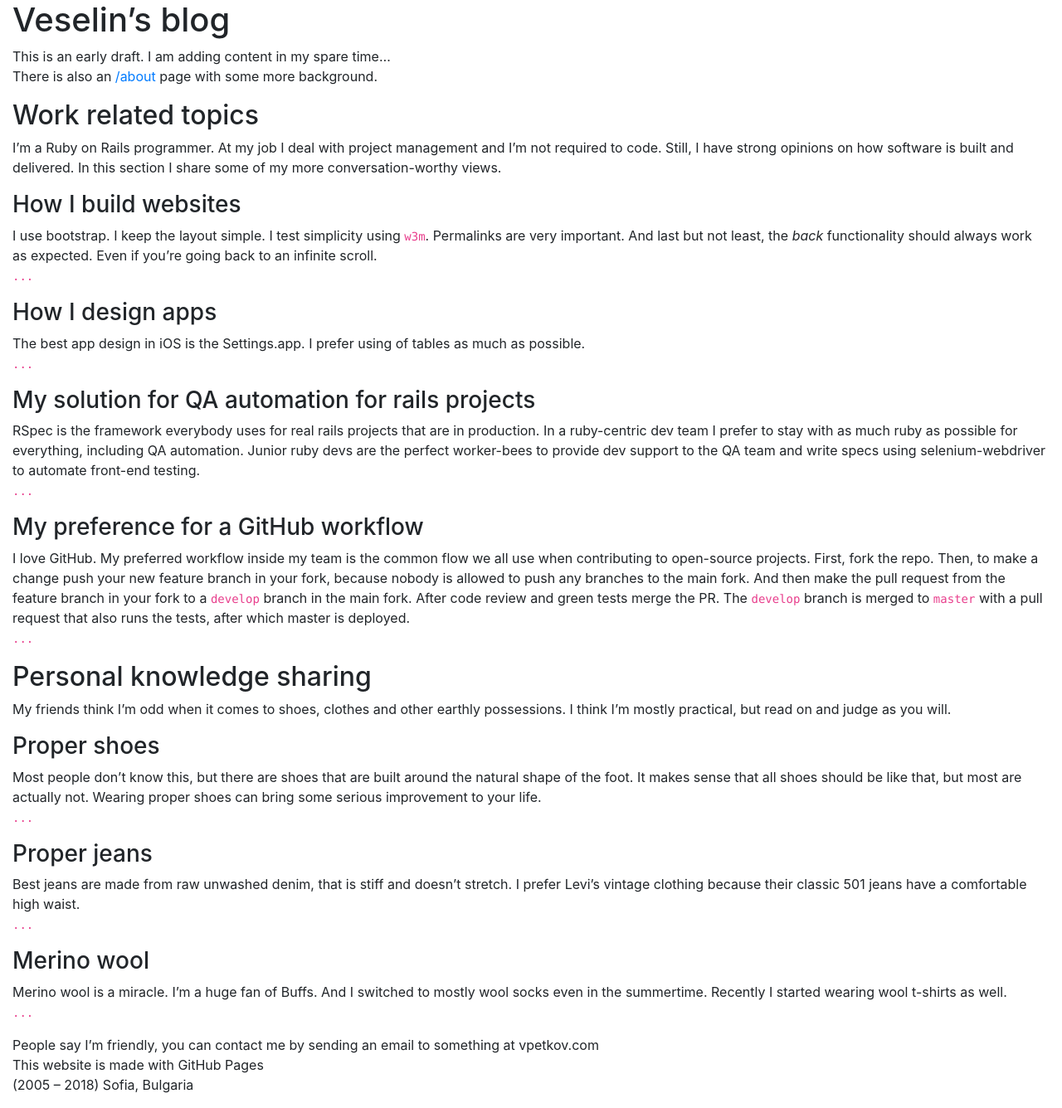
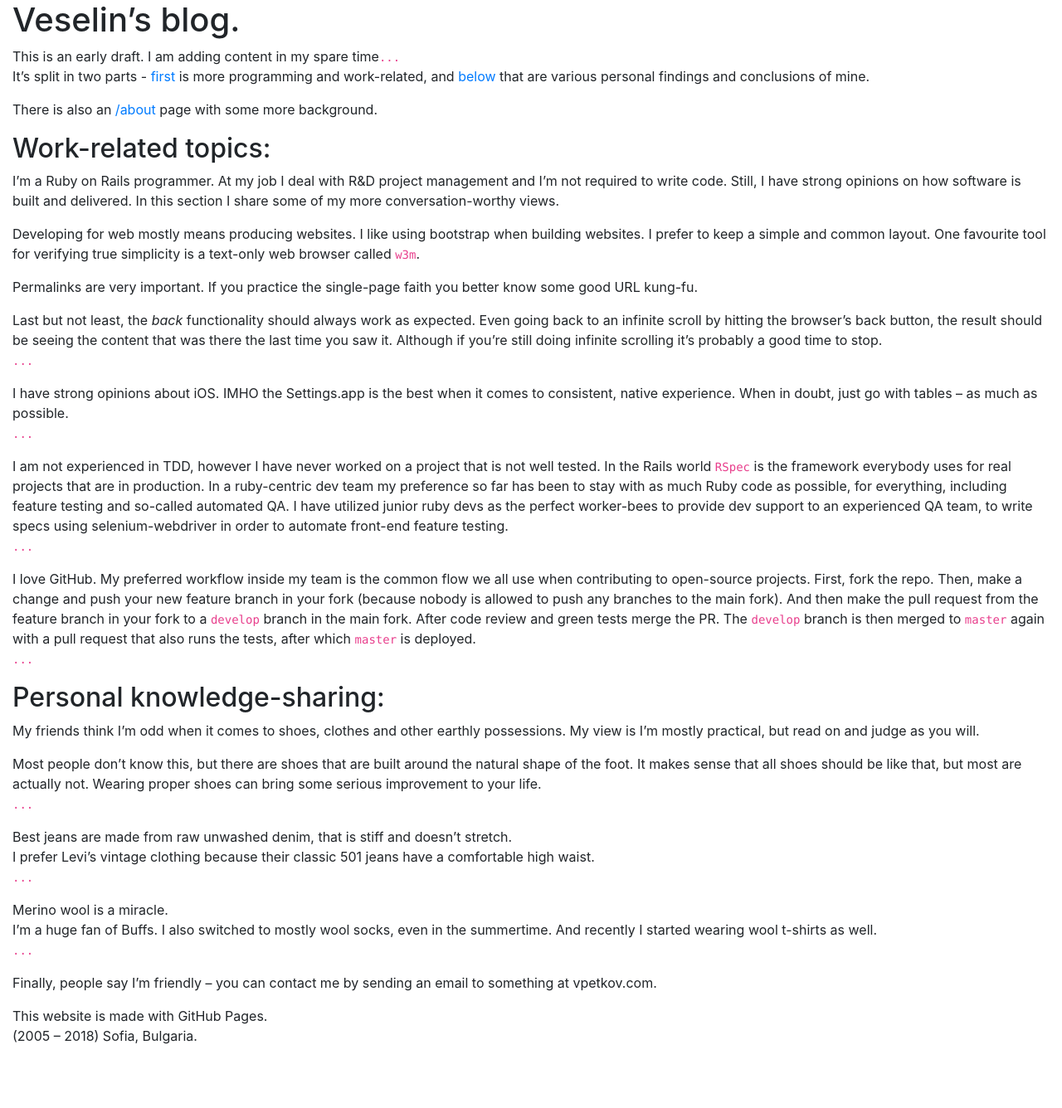
Before and after one commit to vpetkov/vpetkov.github.io, a Jekyll site: the page built from index.md, in a window 1280 px wide. Shown: the whole page at 83% size. Built offline with Jekyll 4.4.1, drawn with Linux system fonts in a browser that asks for light colours; our own code applies the rules of GitHub Pages for plain Markdown files; after the commit the page ends 1277 px from its top, so only the background shows below that.

Commit message:
Fix some wording on the index page

```diff
--- a/index.md
+++ b/index.md
@@ -2,58 +2,55 @@
 layout: default
 ---
 
-Veselin's blog
+
+Veselin's blog.
 ==============
 
-This is an early draft. I am adding content in my spare time...
+This is an early draft. I am adding content in my spare time`...`
+It's split in two parts - [first](/#work-related-topics) is more programming and work-related, and [below](/#personal-knowledge-sharing) that are various personal findings and conclusions of mine.
+
 There is also an [/about](/about) page with some more background.
 
 
-Work related topics
--------------------
+Work-related topics:
+--------------------
 
-I'm a Ruby on Rails programmer. At my job I deal with project management and I'm not required to code. Still, I have strong opinions on how software is built and delivered. In this section I share some of my more conversation-worthy views.
+I'm a Ruby on Rails programmer. At my job I deal with R&D project management and I'm not required to write code. Still, I have strong opinions on how software is built and delivered. In this section I share some of my more conversation-worthy views.
 
-### How I build websites
+Developing for web mostly means producing websites. I like using bootstrap when building websites. I prefer to keep a simple and common layout. One favourite tool for verifying true simplicity is a text-only web browser called `w3m`.
 
-I use bootstrap. I keep the layout simple. I test simplicity using `w3m`. Permalinks are very important. And last but not least, the *back* functionality should always work as expected. Even if you're going back to an infinite scroll.
+Permalinks are very important. If you practice the single-page faith you better know some good URL kung-fu.
+
+Last but not least, the *back* functionality should always work as expected. Even going back to an infinite scroll by hitting the browser's back button, the result should be seeing the content that was there the last time you saw it. Although if you're still doing infinite scrolling it's probably a good time to stop.
 `...`
 
-### How I design apps
 
-The best app design in iOS is the Settings.app. I prefer using of tables as much as possible.
+I have strong opinions about iOS. IMHO the Settings.app is the best when it comes to consistent, native experience. When in doubt, just go with tables -- as much as possible.
 `...`
 
-### My solution for QA automation for rails projects
-
-RSpec is the framework everybody uses for real rails projects that are in production. In a ruby-centric dev team I prefer to stay with as much ruby as possible for everything, including QA automation. Junior ruby devs are the perfect worker-bees to provide dev support to the QA team and write specs using selenium-webdriver to automate front-end testing.
+I am not experienced in TDD, however I have never worked on a project that is not well tested. In the Rails world `RSpec` is the framework everybody uses for real projects that are in production. In a ruby-centric dev team my preference so far has been to stay with as much Ruby code as possible, for everything, including feature testing and so-called automated QA. I have utilized junior ruby devs as the perfect worker-bees to provide dev support to an experienced QA team, to write specs using selenium-webdriver in order to automate front-end feature testing.
 `...`
 
-### My preference for a GitHub workflow
-
-I love GitHub. My preferred workflow inside my team is the common flow we all use when contributing to open-source projects. First, fork the repo. Then, to make a change push your new feature branch in your fork, because nobody is allowed to push any branches to the main fork. And then make the pull request from the feature branch in your fork to a `develop` branch in the main fork. After code review and green tests merge the PR. The `develop` branch is merged to `master` with a pull request that also runs the tests, after which master is deployed.
+I love GitHub. My preferred workflow inside my team is the common flow we all use when contributing to open-source projects. First, fork the repo. Then, make a change and push your new feature branch in your fork (because nobody is allowed to push any branches to the main fork). And then make the pull request from the feature branch in your fork to a `develop` branch in the main fork. After code review and green tests merge the PR. The `develop` branch is then merged to `master` again with a pull request that also runs the tests, after which `master` is deployed.
 `...`
 
-Personal knowledge sharing
---------------------------
+Personal knowledge-sharing:
+---------------------------
 
-My friends think I'm odd when it comes to shoes, clothes and other earthly possessions. I think I'm mostly practical, but read on and judge as you will.
-
-### Proper shoes
+My friends think I'm odd when it comes to shoes, clothes and other earthly possessions. My view is I'm mostly practical, but read on and judge as you will.
 
 Most people don't know this, but there are shoes that are built around the natural shape of the foot. It makes sense that all shoes should be like that, but most are actually not. Wearing proper shoes can bring some serious improvement to your life.
 `...`
 
-### Proper jeans
-
-Best jeans are made from raw unwashed denim, that is stiff and doesn't stretch. I prefer Levi's vintage clothing because their classic 501 jeans have a comfortable high waist.
+Best jeans are made from raw unwashed denim, that is stiff and doesn't stretch.
+I prefer Levi's vintage clothing because their classic 501 jeans have a comfortable high waist.
 `...`
 
-### Merino wool
-
-Merino wool is a miracle. I'm a huge fan of Buffs. And I switched to mostly wool socks even in the summertime. Recently I started wearing wool t-shirts as well.
+Merino wool is a miracle.
+I'm a huge fan of Buffs. I also switched to mostly wool socks, even in the summertime. And recently I started wearing wool t-shirts as well.
 `...`
 
-People say I'm friendly, you can contact me by sending an email to something at vpetkov.com
-This website is made with GitHub Pages
-(2005 -- 2018) Sofia, Bulgaria
+Finally, people say I'm friendly -- you can contact me by sending an email to something at vpetkov.com.
+
+This website is made with GitHub Pages.
+(2005 -- 2018) Sofia, Bulgaria.
```
